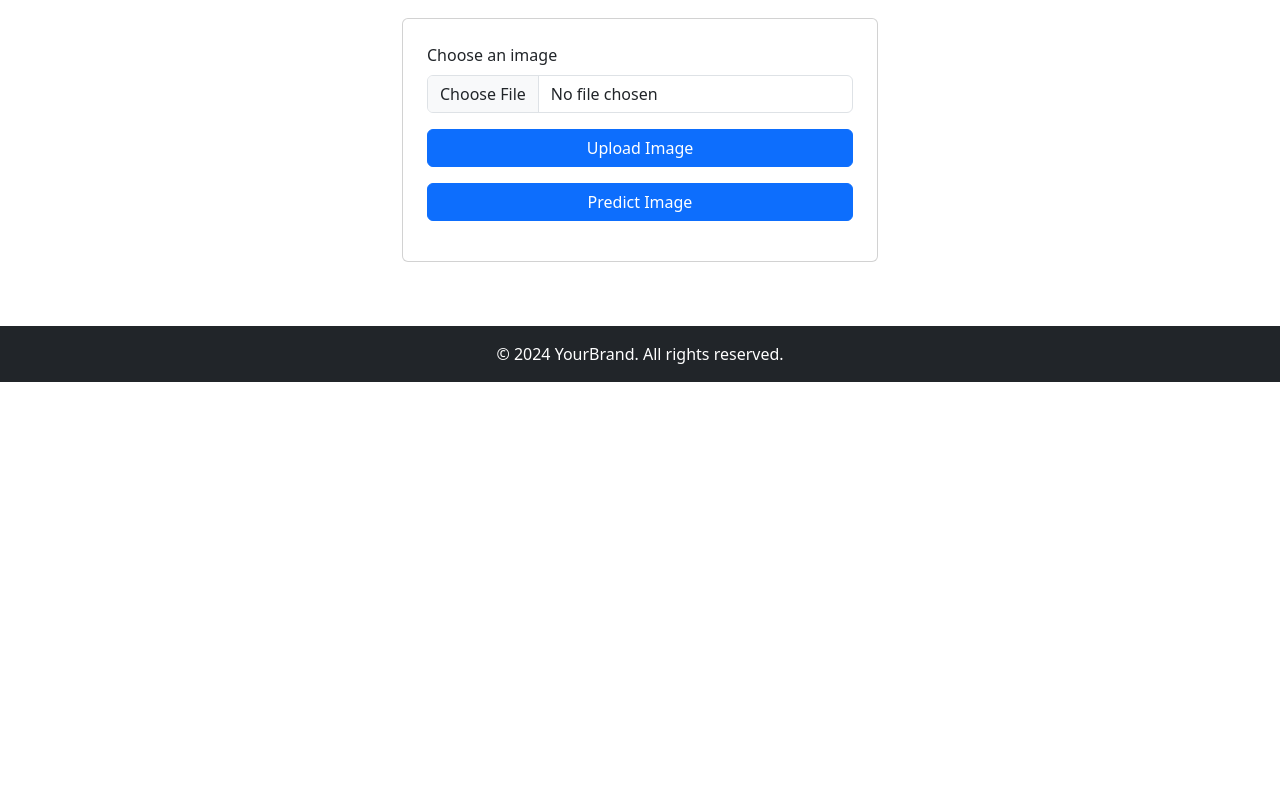
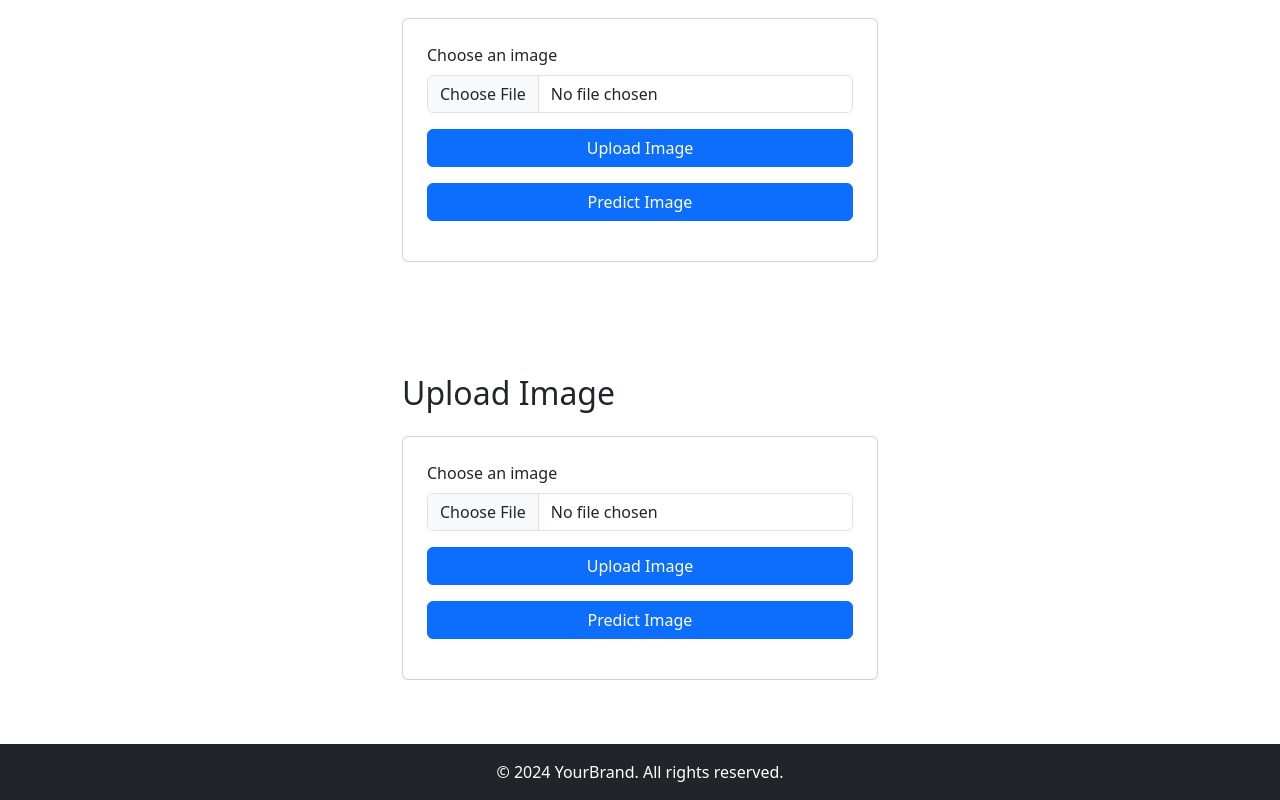
Before and after one commit to nathanb1357/comp4537-project, a website with bundled scripts: page client/signedinAdmin.html in a window 1280 px wide. Shown: the part 573-1373 px from the top of the page. Before the commit the page ends 955 px from the top, so only its background shows below. Built offline with nearby package versions, Linux system fonts and the light colour scheme.

Commit message:
Fixed admin page and forgot password button

```diff
--- a/client/signedinAdmin.html
+++ b/client/signedinAdmin.html
@@ -94,6 +94,24 @@
     </div>
   </section>
 
+  <!-- Image Upload Section -->
+  <section class="container py-5">
+    <h2 class="mb-4">Upload Image</h2>
+    <div class="card p-4">
+      <div class="mb-3">
+        <label for="profileImage" class="form-label">Choose an image</label>
+        <input type="file" class="form-control" id="profileImage" accept="image/*">
+      </div>
+      <button id="uploadImageButton" class="btn btn-primary">Upload Image</button>
+      <div class="mt-3"></div>
+      <button id="predictImageButton" class="btn btn-primary">Predict Image</button>
+      <div class="mt-3"></div>
+        <img id="selectedImage" src="#" alt="Selected Image" class="img-fluid" style="display: none;">
+      </div>
+      <div id="result" class="mt-3"></div>
+    </div>
+  </section>
+
   <!-- Footer -->
   <footer class="bg-dark text-white text-center py-3">
     <p class="mb-0">&copy; 2024 YourBrand. All rights reserved.</p>
```
Also changed, not shown: client/register.html (+1 -1 lines).
